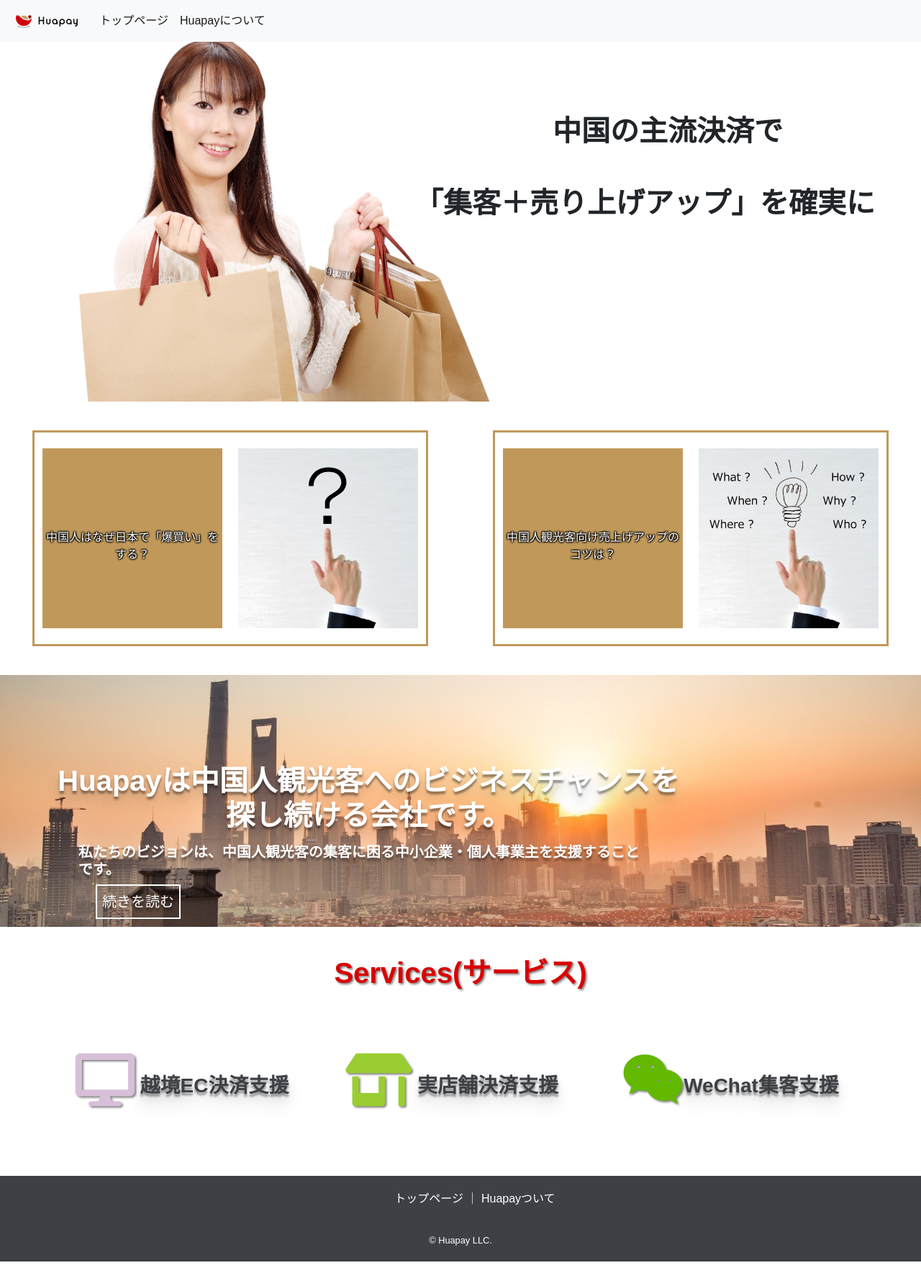
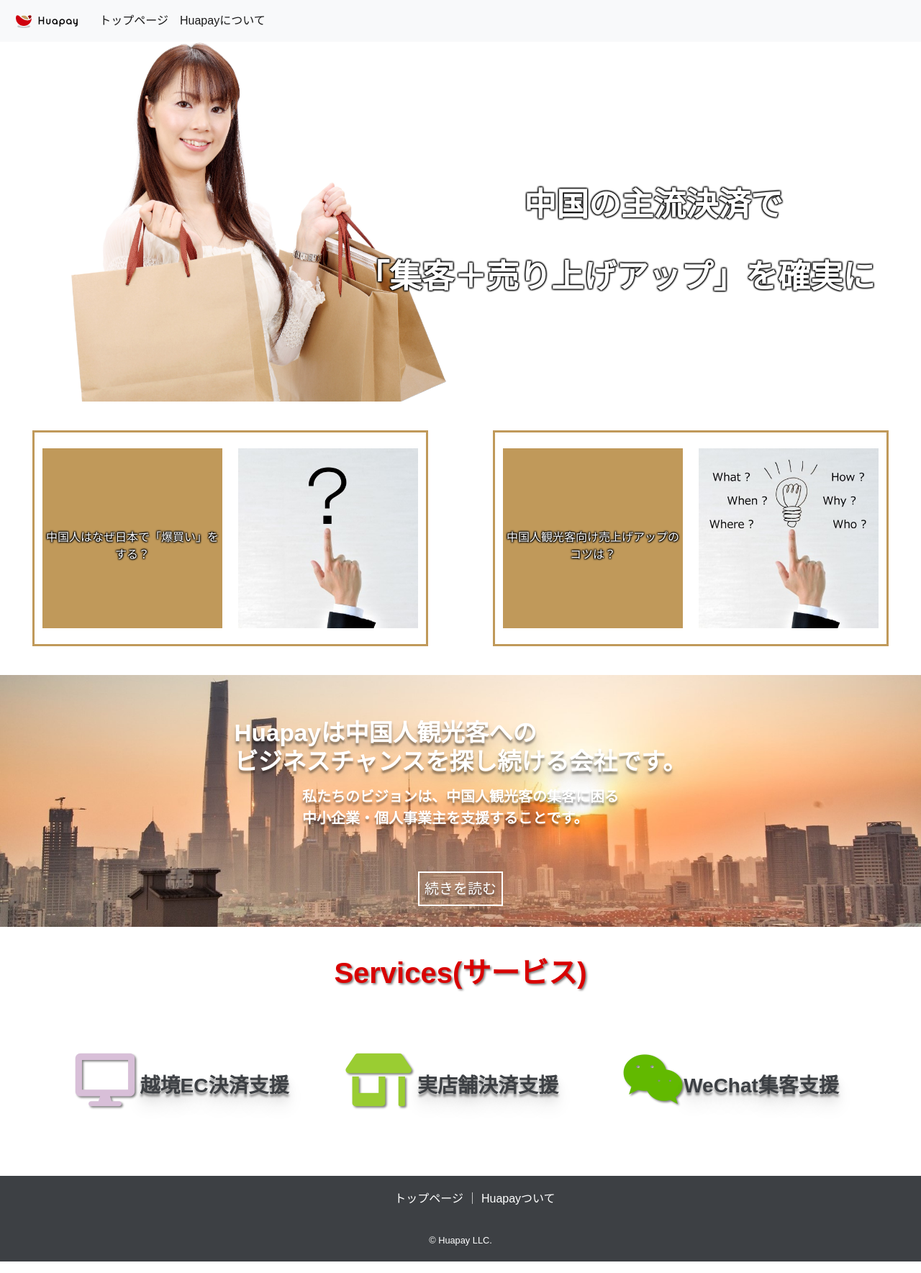
Before and after one commit to huapay/huapay.github.io, a Jekyll site: the page built from index.md, in a window 1280 px wide. Shown: the whole page at 72% size. Built offline with Jekyll 4.4.1, drawn with Linux system fonts in a browser that asks for light colours; nearby versions of some CDN libraries.

Commit message:
[add]responsive design

```diff
--- a/_layouts/home.html
+++ b/_layouts/home.html
@@ -39,10 +39,11 @@
     <div class="about">
         <img src="/assets/images/city_image.jpg" />
         <div class="explain-1">
-            <h1>Huapayは中国人観光客へのビジネスチャンスを<br>探し続ける会社です。</h1>
+            <h1>Huapayは中国人観光客への
+                <br>ビジネスチャンスを探し続ける会社です。</h1>
         </div>
         <div class="explain-2">
-            <h5>私たちのビジョンは、中国人観光客の集客に困る中小企業・個人事業主を支援することです。</h5>
+            <p>私たちのビジョンは、中国人観光客の集客に困る<br>中小企業・個人事業主を支援することです。</p>
         </div>
         <a href="/about">続きを読む</a>
     </div>
@@ -56,7 +57,9 @@
                     <div class="col-sm">
                         <div class="service">
                             <div class="service-icon">
-                                <h1 style="color: thistle"><i class="fas fa-desktop"></i></h1>
+                                <h1 style="color: thistle">
+                                    <i class="fas fa-desktop"></i>
+                                </h1>
                             </div>
                             <h3>越境EC決済支援</h3>
                         </div>
@@ -65,7 +68,9 @@
                     <div class="col-sm">
                         <div class="service">
                             <div class="service-icon">
-                                <h1 style="color: yellowgreen"><i class="fas fa-store-alt"></i></h1>
+                                <h1 style="color: yellowgreen">
+                                    <i class="fas fa-store-alt"></i>
+                                </h1>
                             </div>
                             <h3>実店舗決済支援</h3>
                         </div>
@@ -74,7 +79,9 @@
                     <div class="col-sm">
                         <div class="service">
                             <div class="service-icon">
-                                <h1 style="color: #62B900"><i class="fab fa-weixin"></i></h1>
+                                <h1 style="color: #62B900">
+                                    <i class="fab fa-weixin"></i>
+                                </h1>
                             </div>
                             <h3>WeChat集客支援</h3>
                         </div>
--- a/_sass/layout/_default.scss
+++ b/_sass/layout/_default.scss
@@ -1,4 +1,4 @@
-@import "layout/components/color";
+@import "layout/base/color";
 
 @font-face {
     font-family: "Yu Gothic";
@@ -13,36 +13,40 @@
 
 .main-catch-phrase {
     position: relative;
+    color: $base-color-white;
+    text-shadow:
+    black 1px 1px 2px, black -1px 1px 2px,
+    black 1px -1px 2px, black -1px -1px 2px;
 }
 
 .main-catch-phrase img{
+    max-width: 100%;
     height: 500px;
-  width: 70%;
     object-fit: cover;
-  object-position: 0% 15%;
 }
 
 .catch-phrase-1 h1 {
     // 画像の上に文字を置くための絶対配置
     position: absolute;
-    top: 20%;
+    top: 40%;
     right: 15%;
     font-weight: bold;
+    font-size: 5vmin;
 }
 
 .catch-phrase-2 h1 {
     position: absolute;
-    top:40%;
+    top: 60%;
     right: 5%;
     font-weight: bold;
+    font-size: 5vmin;
 }
 
 .information-boxes{
-    display: flex;
     padding-top: 40px;
     padding-bottom: 40px;
-}
-
+    @media (min-width: 1115px){
+        display: flex;
         .box{
             border: solid 3px $main-color-ocher;
             height: 300px;
@@ -50,18 +54,15 @@
             display: flex;
             margin: auto;
         }
-
         .picture{
             margin: auto;
         }
-
         .picture img{
             height: 250px;
             max-width: 250px;
             object-fit: cover;
             margin: auto;
         }
-
         .sentence-box {
             background-color: $main-color-ocher;
             width: 250px;
@@ -69,20 +70,50 @@
             margin: auto;
             text-align: center;
         }
-
         .sentence{
             padding-top:45%;
         }
-
+    }
+    @media (max-width: 1115px){
+        .box{
+            position: relative;
+            border: solid 3px $main-color-ocher;
+            height: 350px;
+            width: 350px;
+            margin-left: auto;
+            margin-right: auto;
+            margin-top: 20px;
+            margin-bottom: 20px;
+        }
+        .picture img{
+            position: relative;
+            top: 50%;
+            left: 50%;
+            transform: translate(-50%, 5%);
+            height: 310px;
+            max-width: 310px;
+            object-fit: cover;
+            margin: auto;
+            z-index: 1;
+        }
+        .sentence{
+            position: absolute;
+            top: 50%;
+            left: 50%;
+            transform: translate(-50%, -50%);
+            white-space: nowrap;
+            z-index: 2;
+        }
+    }
     .sentence a{
         color: $base-color-white;
         text-shadow:
         black 1px 1px 2px, black -1px 1px 2px,
         black 1px -1px 2px, black -1px -1px 2px;
     }
-
     .sentence a:hover{
         color: #d1d1d1;
+    }
 }
 
 .about{
@@ -93,34 +124,44 @@
     0px 18px 23px rgba(0,0,0,0.1);
     color: $base-color-white;
     .explain-1{
-        margin:auto;
-        text-align: center;
+        position: absolute;
+        top: 30%;
+        left: 50%;
+        transform: translate(-50%, -50%);
         white-space: nowrap;
-        position: absolute;
-        top: 50%;
-        left: 40%;
-        transform: translate(-50%, -50%);
     }
     .explain-2{
-        top: 75%;
-        left: 39%;
+        position: absolute;
+        top: 55%;
+        left: 50%;
         transform: translate(-50%, -50%);
-        position: absolute;
     }
 }
 
 .about h1{
     font-weight: bold;
+    @media (min-width: 710px){
+        font-size: 25pt;
+    }
+    @media (max-width: 710px){
+        font-size: 15pt;
+    }
 }
 
-.about h5{
+.about p{
     font-weight: bold;
+    @media (min-width: 800px){
+        font-size: 15pt;
+    }
+    @media (max-width: 800px){
+        font-size: 13pt;
+    }
 }
 
 .about a{
     position: absolute;
-    top: 90%;
-    left: 15%;
+    top: 85%;
+    left: 50%;
     -ms-transform: translate(-50%,-50%);
     -webkit-transform: translate(-50%,-50%);
     transform: translate(-50%,-50%);
--- a/_sass/layout/_footer.scss
+++ b/_sass/layout/_footer.scss
@@ -1,4 +1,4 @@
-@import "layout/components/color";
+@import "layout/base/color";
 
 .footer {
   .copy-right {
--- a/_sass/layout/components/_button.scss
+++ b/_sass/layout/components/_button.scss
@@ -1,4 +1,4 @@
-@import "layout/components/color";
+@import "layout/base/color";
 
 .red-large-button{
     position: absolute;
--- a/_sass/pages/about.scss
+++ b/_sass/pages/about.scss
@@ -1,4 +1,4 @@
-@import "layout/components/color";
+@import "layout/base/color";
 
 .about-content {
   .city-image{
```
Also changed, not shown: _sass/layout/base/_color.scss (renamed from _sass/layout/components/_color.scss). Lines whose indentation alone changed are shown as unchanged.
